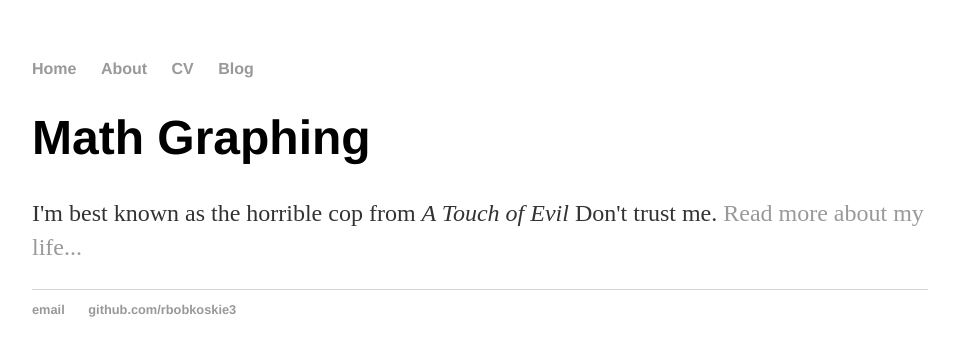
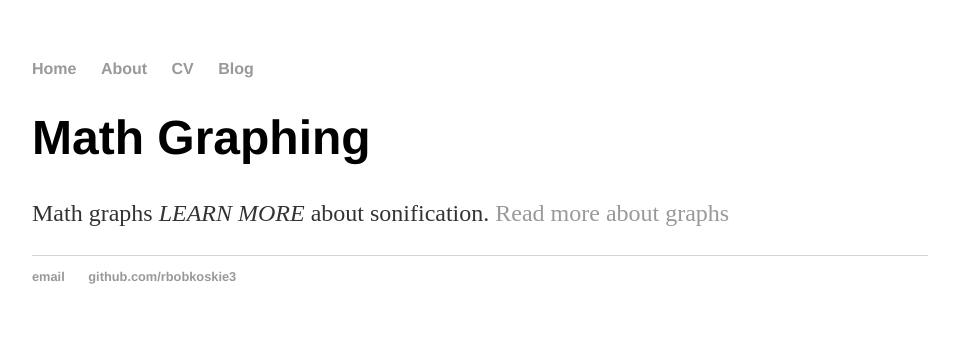
Before and after one commit to rbobkoskie3/rbobkoskie3.github.io, a Jekyll site: the page built from index.html, in a window 1280 px wide. Shown: the top 356 px of the page, without its empty margins (160-1119 px from the left). Built offline with Jekyll 4.4.1, drawn with Linux system fonts in a browser that asks for light colours.

Commit message:
Update index.html

```diff
--- a/index.html
+++ b/index.html
@@ -4,5 +4,5 @@ title: Math, Sonification, Plots
 ---
 <div class="blurb">
 	<h1>Math Graphing</h1>
-	<p>I'm best known as the horrible cop from <em>A Touch of Evil</em> Don't trust me. <a href="/about">Read more about my life...</a></p>
+	<p>Math graphs <em>LEARN MORE</em> about sonification. <a href="/about">Read more about graphs</a></p>
 </div><!-- /.blurb -->
```
